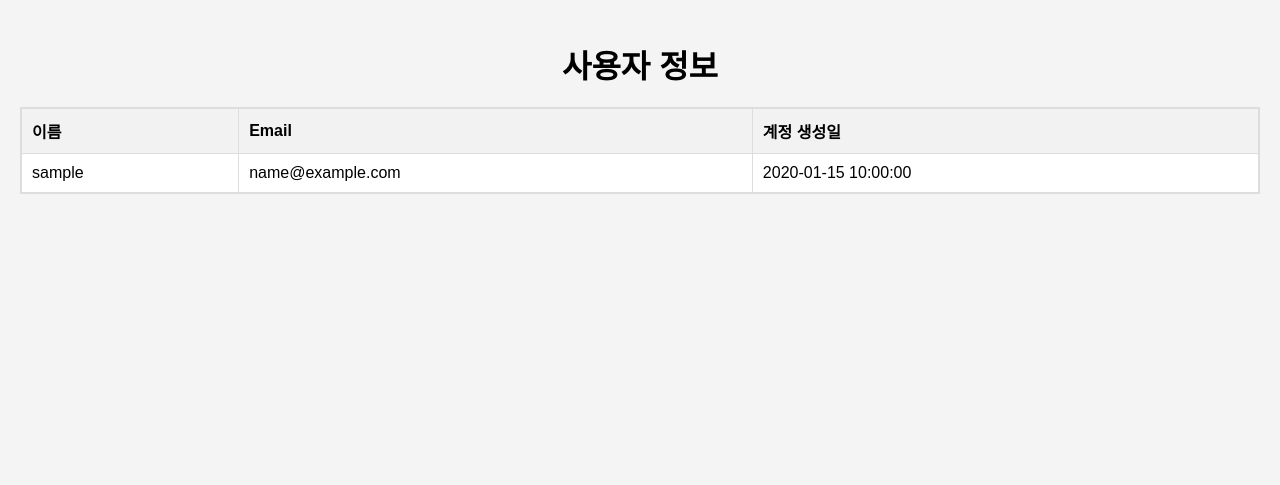
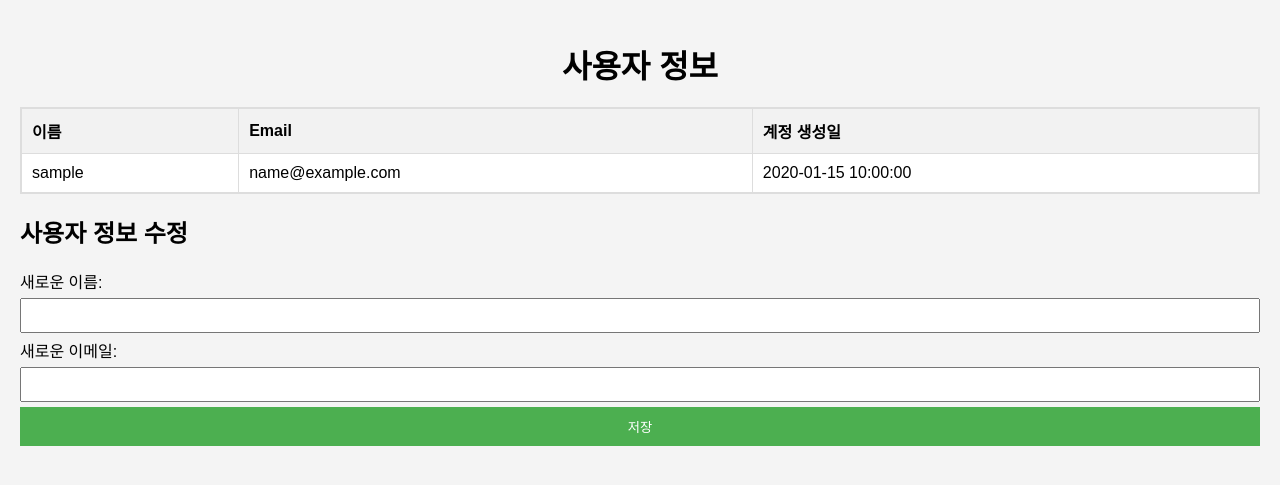
Before and after one commit to BARAM1NG/2024_Database, a PHP site: page /users.php in a window 1280 px wide. Shown: the top 485 px of the page. Run offline with PHP 8.4, Linux system fonts and the light colour scheme; the visitor is signed in with stand-in values (Sample User, id 1); tables that the repository leaves empty or names only in its code hold one stand-in row (values such as "Sample post").

Commit message:
feat: 최종 업데이트

```diff
--- a/users.php
+++ b/users.php
@@ -17,6 +17,21 @@ if ($conn->connect_error) {
 $query = "SELECT Username, Email, CreateDate FROM P_Users WHERE ID = '$user_id'";
 $result = $conn->query($query);
 
+// 사용자 정보 수정하기
+if ($_SERVER["REQUEST_METHOD"] == "POST") {
+    $new_username = $_POST['new_username'];
+    $new_email = $_POST['new_email'];
+
+    // 사용자 정보 업데이트 쿼리 실행
+    $update_query = "UPDATE P_Users SET Username = '$new_username', Email = '$new_email' WHERE ID = '$user_id'";
+    if ($conn->query($update_query) === TRUE) {
+        echo "<script>alert('사용자 정보가 성공적으로 업데이트되었습니다.');</script>";
+        // 페이지 새로고침하여 최신 정보를 표시
+        echo "<meta http-equiv='refresh' content='0'>";
+    } else {
+        echo "Error updating record: " . $conn->error;
+    }
+}
 ?>
 
 <!DOCTYPE html>
@@ -55,6 +70,23 @@ $result = $conn->query($query);
         tr:hover {
             background-color: #f2f2f2;
         }
+        form {
+            margin-top: 20px;
+        }
+        input[type=text], input[type=email] {
+            width: 100%;
+            padding: 8px;
+            margin: 5px 0;
+            box-sizing: border-box;
+        }
+        input[type=submit] {
+            background-color: #4CAF50;
+            color: white;
+            padding: 10px 20px;
+            border: none;
+            cursor: pointer;
+            width: 100%;
+        }
     </style>
 </head>
 <body>
@@ -83,6 +115,16 @@ $result = $conn->query($query);
             ?>
         </tbody>
     </table>
+
+    <!-- 사용자 정보 수정 폼 -->
+    <h2>사용자 정보 수정</h2>
+    <form method="post" action="<?php echo htmlspecialchars($_SERVER["PHP_SELF"]);?>">
+        <label for="new_username">새로운 이름:</label>
+        <input type="text" id="new_username" name="new_username" required>
+        <label for="new_email">새로운 이메일:</label>
+        <input type="email" id="new_email" name="new_email" required>
+        <input type="submit" value="저장">
+    </form>
 </body>
 </html>
 
```
Also changed, not shown: orders.php (+36 -2 lines), 2 other files.
